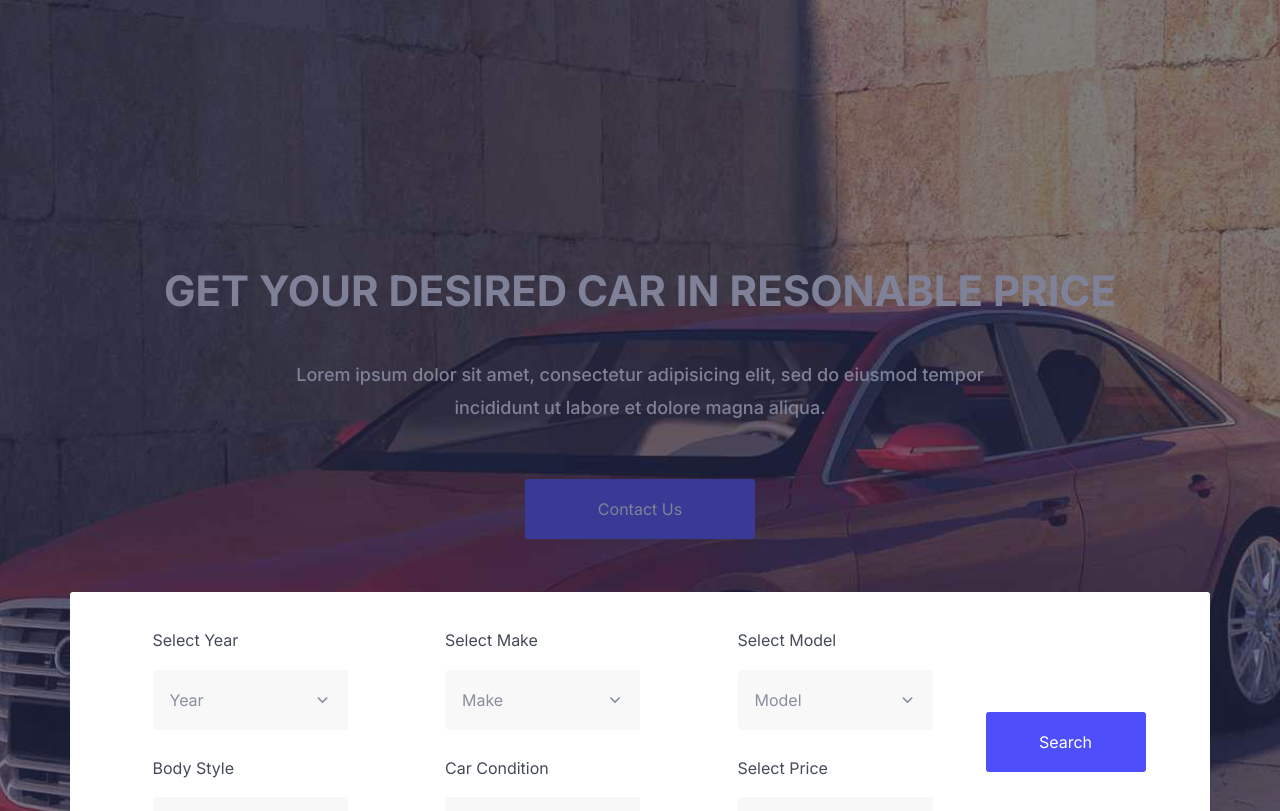
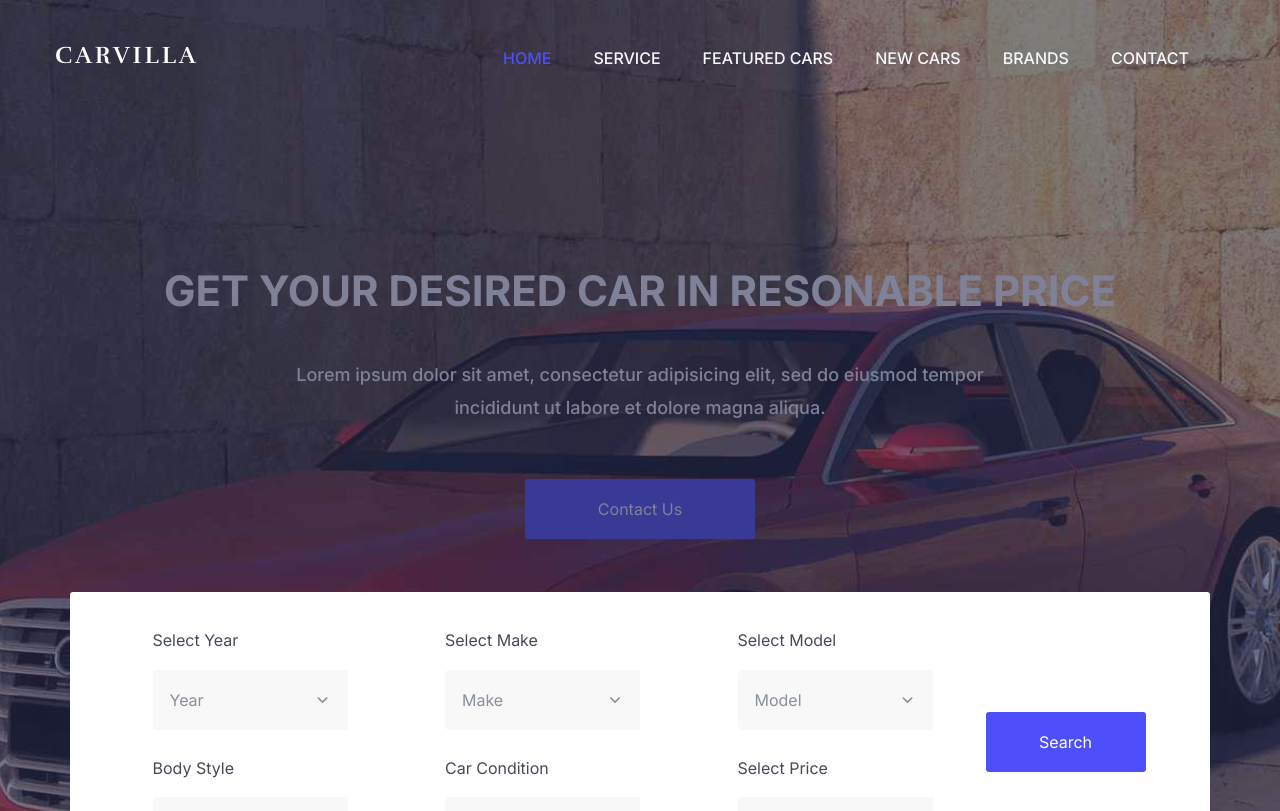
Before and after one commit to alireza-akbarzade/exam-next, a Next.js app: page / in a window 1280 px wide. Shown: the top 811 px of the page. Built offline with nearby package versions, Linux system fonts and the light colour scheme; some icons are missing.

Commit message:
add Navbar

```diff
--- /dev/null
+++ b/app/components/layout/Navbar.jsx
@@ -0,0 +1,37 @@
+import React from 'react';
+
+const Navbar = () => {
+    return (
+        <div className="top-area">
+        <div className="header-area">
+          <nav className="navbar navbar-default bootsnav  navbar-sticky navbar-scrollspy" data-minus-value-desktop="70" data-minus-value-mobile="55" data-speed="1000">
+
+            <div className="container">
+
+              <div className="navbar-header">
+                <button type="button" className="navbar-toggle" data-toggle="collapse" data-target="#navbar-menu">
+                  <i className="fa fa-bars"></i>
+                </button>
+                <a className="navbar-brand" href="index.html">carvilla<span></span></a>
+
+              </div>
+              <div className="collapse navbar-collapse menu-ui-design" id="navbar-menu">
+                <ul className="nav navbar-nav navbar-right" data-in="fadeInDown" data-out="fadeOutUp">
+                  <li className=" scroll active"><a href="#home">home</a></li>
+                  <li className="scroll"><a href="#service">service</a></li>
+                  <li className="scroll"><a href="#featured-cars">featured cars</a></li>
+                  <li className="scroll"><a href="#new-cars">new cars</a></li>
+                  <li className="scroll"><a href="#brand">brands</a></li>
+                  <li className="scroll"><a href="#contact">contact</a></li>
+                </ul>
+              </div>
+            </div>
+          </nav>
+          <div className="clearfix"></div>
+
+        </div>
+      </div>
+    );
+}
+
+export default Navbar;
--- a/app/layout.js
+++ b/app/layout.js
@@ -1,5 +1,6 @@
 import { Inter } from 'next/font/google'
 import Footer from './components/layout/Footer'
+import Navbar from './components/layout/Navbar'
 
 const inter = Inter({ subsets: ['latin'] })
 
@@ -28,7 +29,7 @@ export default function RootLayout({ children }) {
       </head>
       <body className={inter.className}>
 
-
+       <Navbar/>
 
         {children}
 
```
